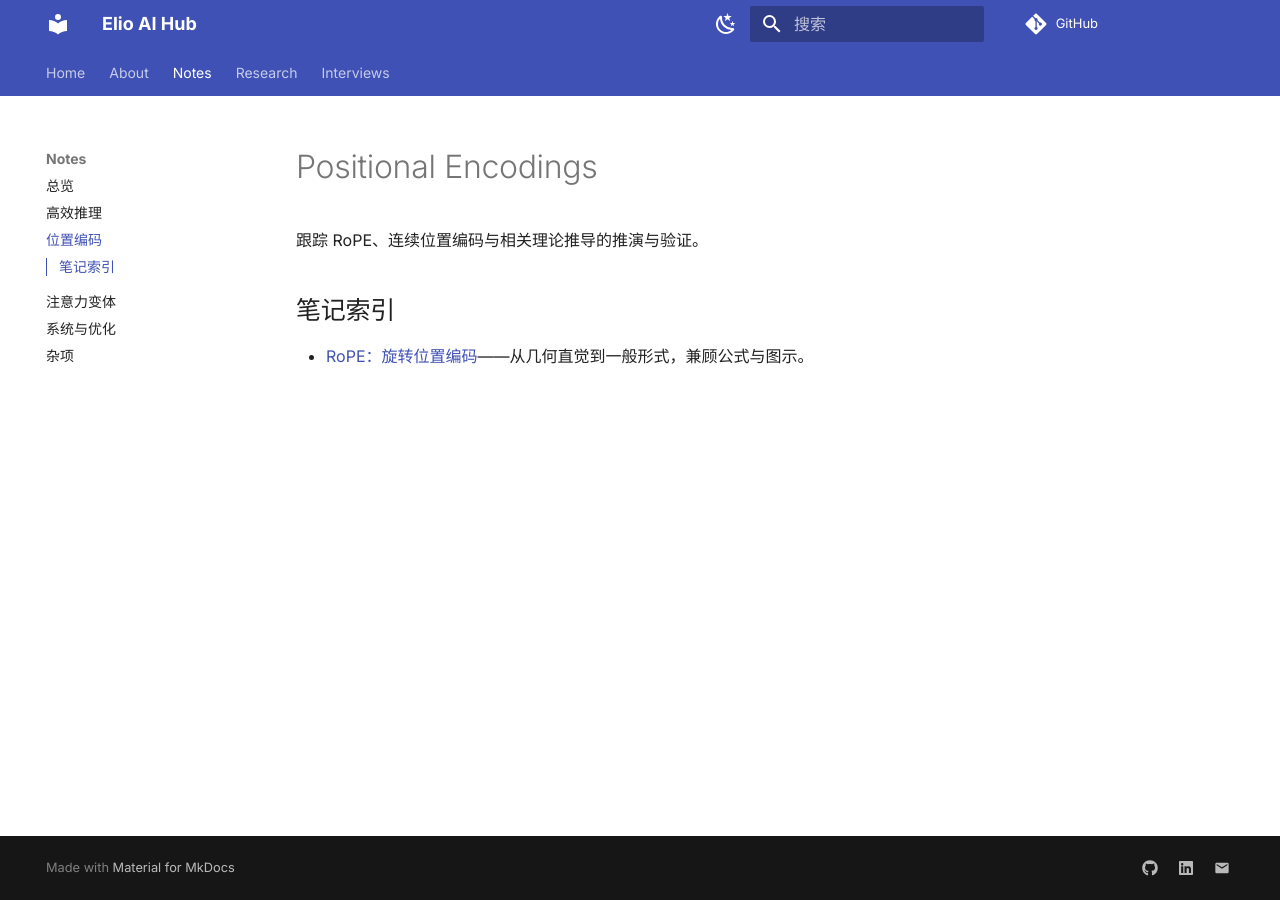
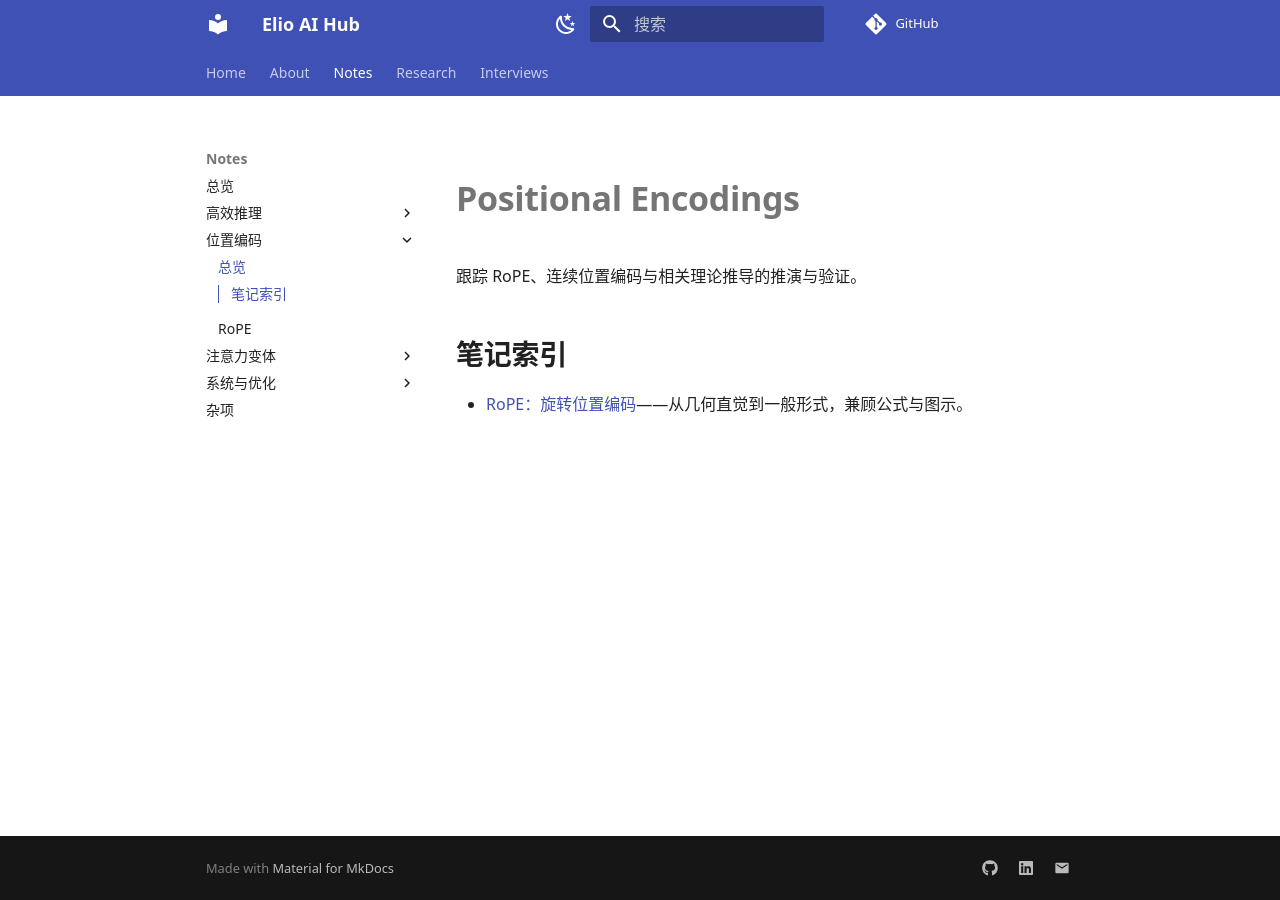
Before and after one commit to glpgsllx/elio-site, an MkDocs documentation site: the page built from docs/notes/positional-encodings/index.md, in a window 1280 px wide. Built offline with MkDocs 1.6.1 and Material for MkDocs 9.7.7, drawn with Linux system fonts in a browser that asks for light colours; comment, search, counter and statistics services are not loaded; a style sheet for code colours, icons or effects is not loaded.

Commit message:
chore: update navigation, typography and research weekly report

```diff
--- /dev/null
+++ b/docs/styles/typography.css
@@ -0,0 +1,56 @@
+/* 全站字体与排版优化，兼容中英文 */
+
+:root {
+  /* 正文字体：优先系统无衬线 + 常见中文字体 */
+  --md-text-font: system-ui, -apple-system, BlinkMacSystemFont,
+                  "SF Pro Text", "SF Pro SC", "PingFang SC",
+                  "Noto Sans CJK SC", "Noto Sans SC",
+                  "Microsoft YaHei", sans-serif;
+
+  /* 代码字体：等宽字体为主，找不到时回退系统等宽 */
+  --md-code-font: "JetBrains Mono", ui-monospace, SFMono-Regular,
+                  Menlo, Monaco, Consolas, "Liberation Mono",
+                  "Courier New", monospace;
+}
+
+/* 内容区域稍微收窄一点，阅读更像博客而不是论文 */
+.md-grid {
+  max-width: 900px;
+}
+
+/* 顶部留白收窄一些，让标题不要离顶部太远 */
+.md-content__inner {
+  margin-top: 1.5rem;
+}
+
+/* 标题层级略微收紧，避免字号过大 */
+.md-typeset h1 {
+  font-size: 1.7rem;
+  font-weight: 650;
+}
+
+.md-typeset h2 {
+  font-size: 1.4rem;
+  font-weight: 600;
+}
+
+.md-typeset h3 {
+  font-size: 1.2rem;
+  font-weight: 600;
+}
+
+/* 段落行距略放大，适合长文阅读 */
+.md-typeset p {
+  line-height: 1.7;
+}
+
+/* 列表行距稍微拉开一点，避免挤在一起 */
+.md-typeset ul,
+.md-typeset ol {
+  line-height: 1.6;
+}
+
+/* 代码块稍微缩小一点字号，减少压迫感 */
+.md-typeset pre code {
+  font-size: 0.85em;
+}
--- a/mkdocs.yml
+++ b/mkdocs.yml
@@ -8,13 +8,37 @@ nav:
       - 关于我: about/index.md
   - Notes:
       - 总览: notes/index.md
-      - 高效推理: notes/efficient-inference/index.md
-      - 位置编码: notes/positional-encodings/index.md
-      - 注意力变体: notes/attention-variants/index.md
-      - 系统与优化: notes/systems/index.md
+      - 高效推理:
+          - 总览: notes/efficient-inference/index.md
+      - 位置编码:
+          - 总览: notes/positional-encodings/index.md
+          - RoPE: notes/positional-encodings/RoPE.md
+      - 注意力变体:
+          - 总览: notes/attention-variants/index.md
+          - Linear Attention: "notes/attention-variants/Linear-Attn(org).md"
+          - MLA: notes/attention-variants/MLA.md
+      - 系统与优化:
+          - 总览: notes/systems/index.md
+          - FlashAttention 内核拆解: notes/systems/flashattention/kernel-notes.md
+          - vLLM:
+              - 总览: notes/systems/vllm/intro.md
+              - KV Cache 管理: notes/systems/vllm/kv-cache.md
+              - 周边与优化:
+                  - Distributed Inference: "notes/systems/vllm/周边&优化/Distributed Inference.md"
+              - 模块:
+                  - Entrypoint: "notes/systems/vllm/模块/Entrypoint.md"
+                  - Engine: "notes/systems/vllm/模块/Engine.md"
+                  - Scheduler: "notes/systems/vllm/模块/Scheduler.md"
+                  - KV Cache Manager: "notes/systems/vllm/模块/KV Cache Manager.md"
+                  - Evictor: "notes/systems/vllm/模块/Evictor.md"
+                  - Worker: "notes/systems/vllm/模块/Worker.md"
+                  - Model Executor: "notes/systems/vllm/模块/Model_executer.md"
+                  - Attention backend: "notes/systems/vllm/模块/Attention backend.md"
       - 杂项: notes/miscellaneous/index.md
   - Research:
       - 专题主页: research/index.md
+      - ANGEL Lab:
+          - 周报：医学诊疗指南数据源梳理（2025-12-08 ~ 2025-12-14）: research/ANGEL-lab/week_reports/12/8-12/1208-1214.md
   - Interviews:
       - 总览: interviews/index.md
       - 算法准备: interviews/algo/index.md
@@ -25,9 +49,6 @@ nav:
 theme:
   name: material
   language: zh
-  font:
-    text: Inter
-    code: JetBrains Mono
   palette:
     - scheme: default
       primary: indigo
@@ -73,8 +94,7 @@ markdown_extensions:
   - pymdownx.arithmatex:
       generic: true
 extra_css:
-  - https://cdn.jsdelivr.net/npm/@fontsource/inter@5.0.8/400.css
-  - https://cdn.jsdelivr.net/npm/@fontsource/jetbrains-mono@5.0.8/400.css
+  - styles/typography.css
 extra_javascript:
   - javascripts/mathjax.js
   - https://cdn.jsdelivr.net/npm/mathjax@3/es5/tex-mml-chtml.js
```
